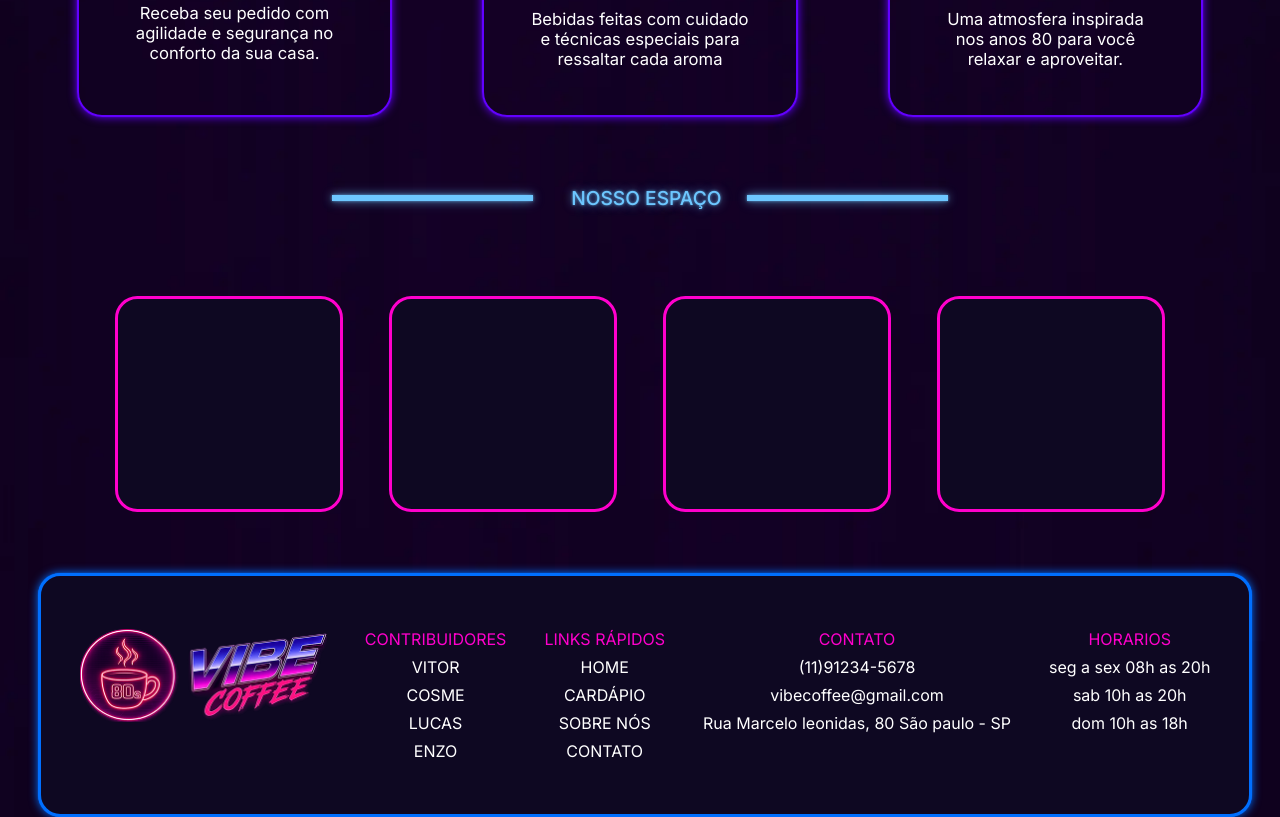
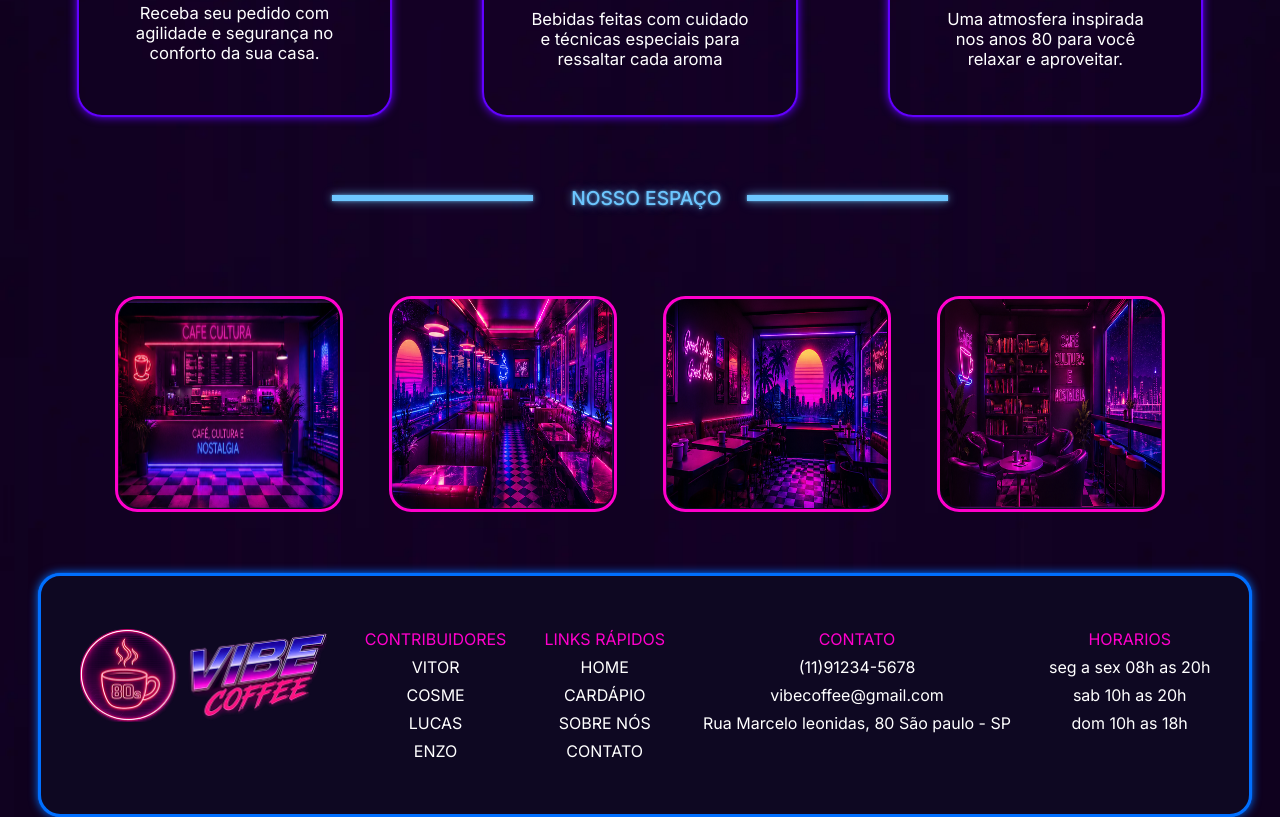
Before and after one commit to Vitorisidio/Front-end-LP, a plain HTML site: page landing-page/index.html in a window 1280 px wide. Shown: the part 2107-2924 px from the top of the page. Drawn offline with Linux system fonts and the light colour scheme; no server answers; a web font is replaced by a local one.

Commit message:
fotos add na area nosso espaço

```diff
--- a/landing-page/index.html
+++ b/landing-page/index.html
@@ -260,13 +260,21 @@
 
                 <!-- CONTAINER FOTOS DO LOCAL -->
                 <div class="container-fotos-local">
-                    <div class="fotos-local"></div>
+                    <div class="fotos-local">
+                        <img src="img/imagem1.png" alt="">
+                    </div>
 
-                    <div class="fotos-local"></div>
+                    <div class="fotos-local">
+                        <img src="img/imagem2.png" alt="">
+                    </div>
 
-                    <div class="fotos-local"></div>
+                    <div class="fotos-local">
+                        <img src="img/imagem3.png" alt="">
+                    </div>
 
-                    <div class="fotos-local"></div>
+                    <div class="fotos-local">
+                        <img src="img/imagem4.png" alt="">
+                    </div>
                 </div>
 
             </div>
--- a/landing-page/segundaSessao.css
+++ b/landing-page/segundaSessao.css
@@ -385,6 +385,14 @@ hr {
 
     border-radius: 1.74vw;
 }
+
+.fotos-local img {
+    display: flex;
+    width: 17.32vw;
+    height: 26.1vh;
+
+    border-radius: 1.74vw;
+}
 /* ---------------- FIM DA SESSÃO NOSSO ESPAÇO ---------------- */
 
 /* ---------------- RODAPÉ ---------------- */
```
Also changed, not shown: landing-page/img/imagem1.png (added), landing-page/img/imagem2.png (added), landing-page/img/imagem3.png (added), landing-page/img/imagem4.png (added).
